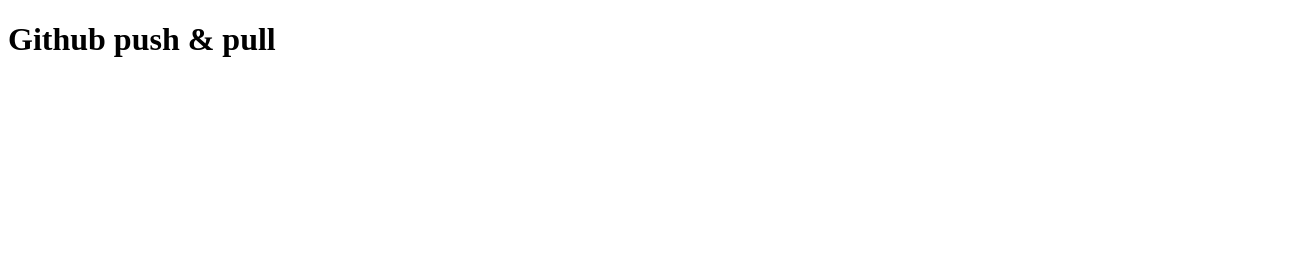
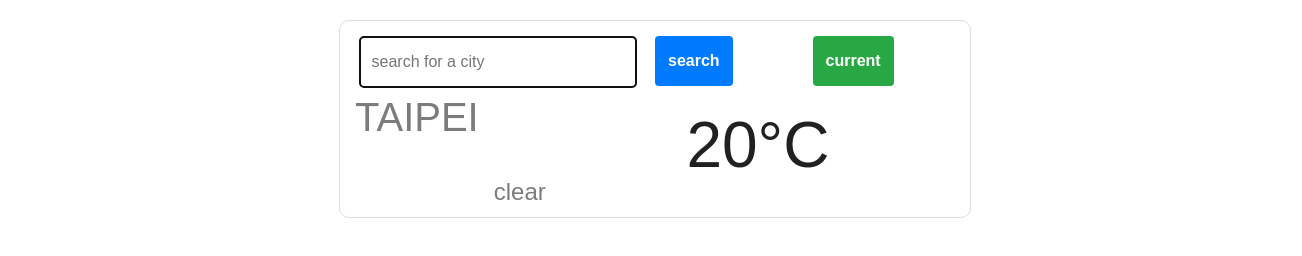
Before and after one commit to YunTerng/Shecodes-project, a plain HTML site: page index.html in a window 1280 px wide. Shown: the whole page, 1302 px wide, since content can reach past the window. Drawn offline with nearby package versions, Linux system fonts and the light colour scheme.

Commit message:
Paste Code from Sandbox

```diff
--- a/index.html
+++ b/index.html
@@ -3,10 +3,37 @@
   <head>
     <meta charset="UTF-8" />
     <meta http-equiv="X-UA-Compatible" content="IE=edge" />
-    <meta name="viewport" content="width=, initial-scale=1.0" />
-    <title>Document</title>
+    <meta name="viewport" content="width=device-width, initial-scale=1.0" />
+    <script src="https://unpkg.com/axios/dist/axios.min.js"></script>
+    <title>W5 homework</title>
+    <link rel="stylesheet" href="style.css" />
   </head>
   <body>
-    <h1>Github push & pull</h1>
+    <div class="container">
+    <div class="weather-app">
+    <form class="search-form" id="search-form">
+    <div class="row">
+    <div class="col-6">
+      <input
+        type="text"
+        placeholder="search for a city"
+        autocomplete="off"
+        autofocus="on"
+        id="city-input"
+      />
+    </div>
+    <div class="col-3">
+      <input type="submit" value="search" id="searchButton" />
+    </div>
+     <div class="col-3">
+      <input type="submit" value="current" id="currentButton" />
+    </div>
+    </form>
+      <h2 id="cityName">Taipei</h2>
+      <h4 id="weatherDescripetion">clear</h4>
+      <h1 id="currentTemperture">20°C</h1>
+    </div>
+    </div>
+    <script src="index.js"></script>
   </body>
 </html>
--- a/index.js
+++ b/index.js
@@ -0,0 +1,20 @@
+function search(event) {
+  event.preventDefault();
+  let h2 = document.querySelector("h2");
+  let input = document.querySelector("#city-input");
+  h2.innerHTML = `${input.value}`;
+  let apiKey = "cc49c45c57193748afc18fd2a2394c3a";
+  let units = "metric";
+  let apiUrl = `https://api.openweathermap.org/data/2.5/weather?q=${input.value}&appid=${apiKey}&units=${units}`;
+
+  axios.get(apiUrl).then(showWeather);
+}
+
+let changeCity = document.querySelector("#searchButton");
+changeCity.addEventListener("click", search);
+
+function showWeather(response) {
+  let h1 = document.querySelector("h1");
+  let temperature = Math.round(response.data.main.temp);
+  h1.innerHTML = ` ${temperature}°C `;
+}
--- a/style.css
+++ b/style.css
@@ -0,0 +1,108 @@
+body {
+  font-family: arial, sans-serif;
+}
+
+h1 {
+  color: rgb(33, 33, 33);
+  font-size: 64px;
+  font-weight: 400;
+  line-height: 1;
+  margin: auto;
+}
+h2 {
+  color: #7c7c7c;
+  font-size: 40px;
+  font-weight: 100;
+  line-height: 28px;
+  margin: 15px 15px;
+  text-transform: uppercase;
+}
+h4 {
+  color: #7c7c7c;
+  font-size: 24px;
+  font-weight: 100;
+  height: 50px;
+  line-height: 6;
+}
+.container {
+  width: 100%;
+  padding-right: 15px;
+  padding-left: 15px;
+  margin-right: auto;
+  margin-left: auto;
+}
+.weather-app {
+  border: 1px solid #dadde1;
+  padding: 15px;
+  margin: 20px auto;
+  border-radius: 10px;
+  max-width: 600px;
+}
+.row {
+  display: -ms-flexbox;
+  display: flex;
+  -ms-flex-wrap: wrap;
+  flex-wrap: wrap;
+  margin-right: -15px;
+  margin-left: -15px;
+}
+.col-6 {
+  -ms-flex: 0 0 50%;
+  flex: 0 0 50%;
+  max-width: 50%;
+}
+.col-3 {
+  -ms-flex: 0 0 25%;
+  flex: 0 0 25%;
+  max-width: 25%;
+}
+#city-input {
+  display: block;
+  margin: auto;
+  width: 80%;
+  height: calc(1.5em + 0.75rem + 2px);
+  padding: 0.375rem 0.75rem;
+  font-size: 1rem;
+  font-weight: 400;
+  line-height: 1.5;
+  color: #495057;
+  background-color: #fff;
+  background-clip: padding-box;
+  border: 1px solid #ced4da;
+  border-radius: 0.25rem;
+  transition: border-color 0.15s ease-in-out, box-shadow 0.15s ease-in-out;
+}
+#searchButton {
+  color: #fff;
+  background-color: #007bff;
+  border-color: #007bff;
+  display: inline-block;
+  font-weight: bold;
+  text-align: center;
+  vertical-align: middle;
+  user-select: none;
+  border: 1px solid transparent;
+  padding: 0.75rem 0.75rem;
+  font-size: 1rem;
+  line-height: 1.5;
+  border-radius: 0.25rem;
+  transition: color 0.15s ease-in-out, background-color 0.15s ease-in-out,
+    border-color 0.15s ease-in-out, box-shadow 0.15s ease-in-out;
+}
+#currentButton {
+  color: #fff;
+  background-color: #28a745;
+  border-color: #28a745;
+  display: inline-block;
+  font-weight: bold;
+  text-align: center;
+  vertical-align: middle;
+  user-select: none;
+  border: 1px solid transparent;
+  padding: 0.75rem 0.75rem;
+  font-size: 1rem;
+  line-height: 1.5;
+  border-radius: 0.25rem;
+  transition: color 0.15s ease-in-out, background-color 0.15s ease-in-out,
+    border-color 0.15s ease-in-out, box-shadow 0.15s ease-in-out;
+}
```
